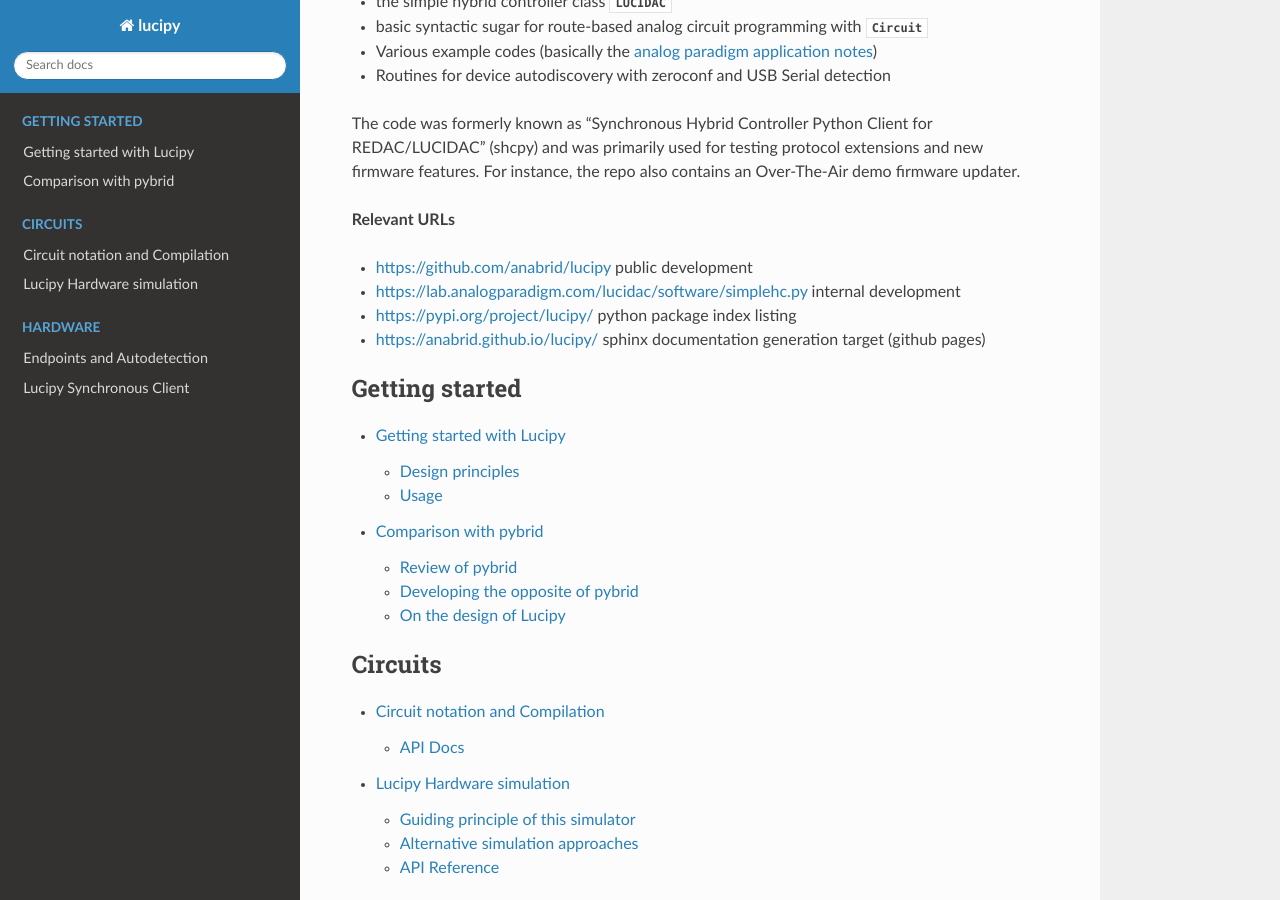
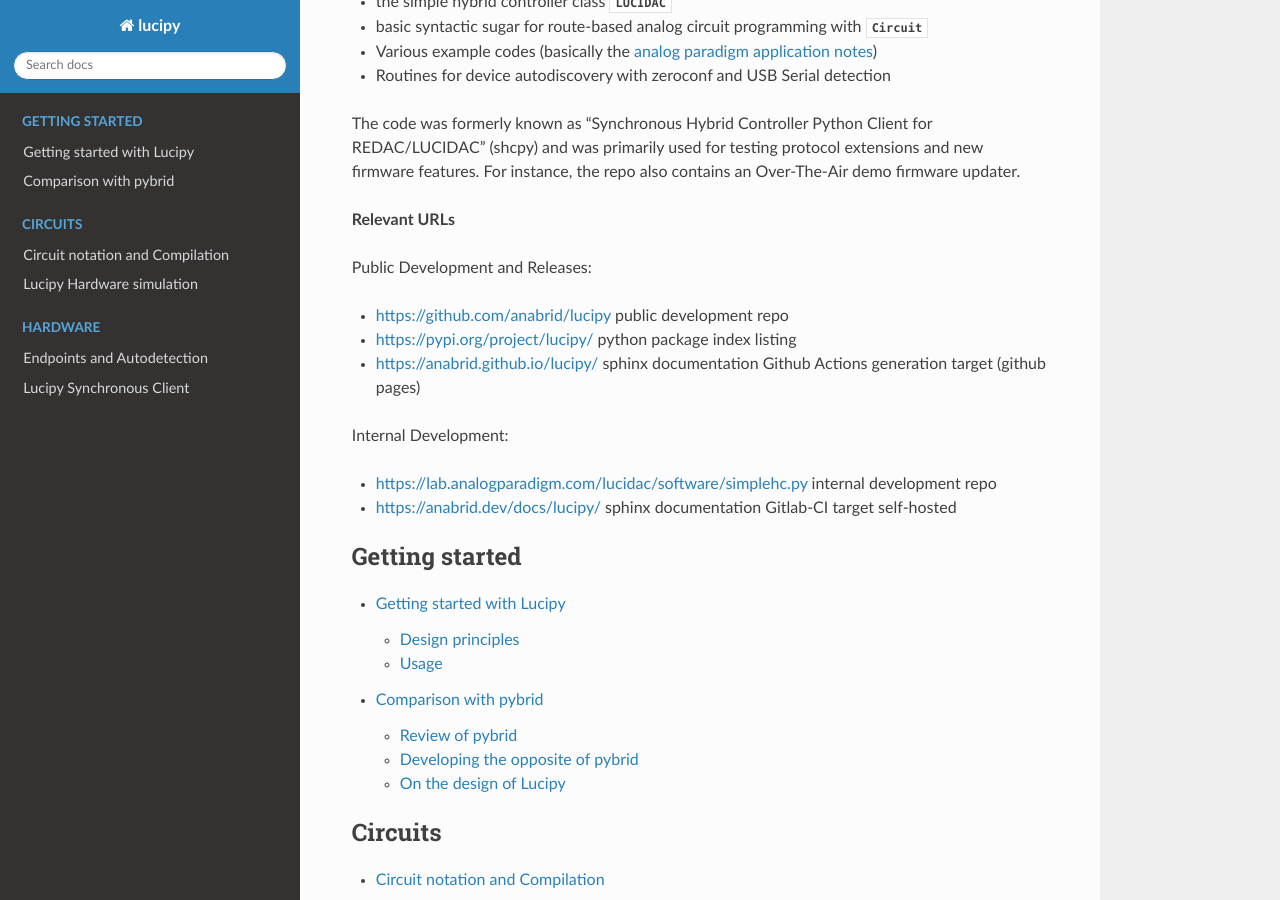
Before and after one commit to anabrid/lucipy, a Sphinx documentation site: the page built from docs/index.rst, in a window 1280 px wide and 900 px high, scrolled down 388 px. Built offline with Sphinx 7.4.7 and the Read the Docs theme 2.0.0, drawn with Linux system fonts in a browser that asks for light colours.

Commit message:
+adding new docs target link

```diff
--- a/docs/index.rst
+++ b/docs/index.rst
@@ -29,10 +29,16 @@
 
 **Relevant URLs**
 
-* https://github.com/anabrid/lucipy public development
-* https://lab.analogparadigm.com/lucidac/software/simplehc.py internal development
+Public Development and Releases:
+
+* https://github.com/anabrid/lucipy public development repo
 * https://pypi.org/project/lucipy/ python package index listing
-* https://anabrid.github.io/lucipy/ sphinx documentation generation target (github pages)
+* https://anabrid.github.io/lucipy/ sphinx documentation Github Actions generation target (github pages)
+
+Internal Development:
+
+* https://lab.analogparadigm.com/lucidac/software/simplehc.py internal development repo
+* https://anabrid.dev/docs/lucipy/ sphinx documentation Gitlab-CI target self-hosted
 
 
 .. toctree::
```
Also changed, not shown: README.md (+2 -1 lines).
